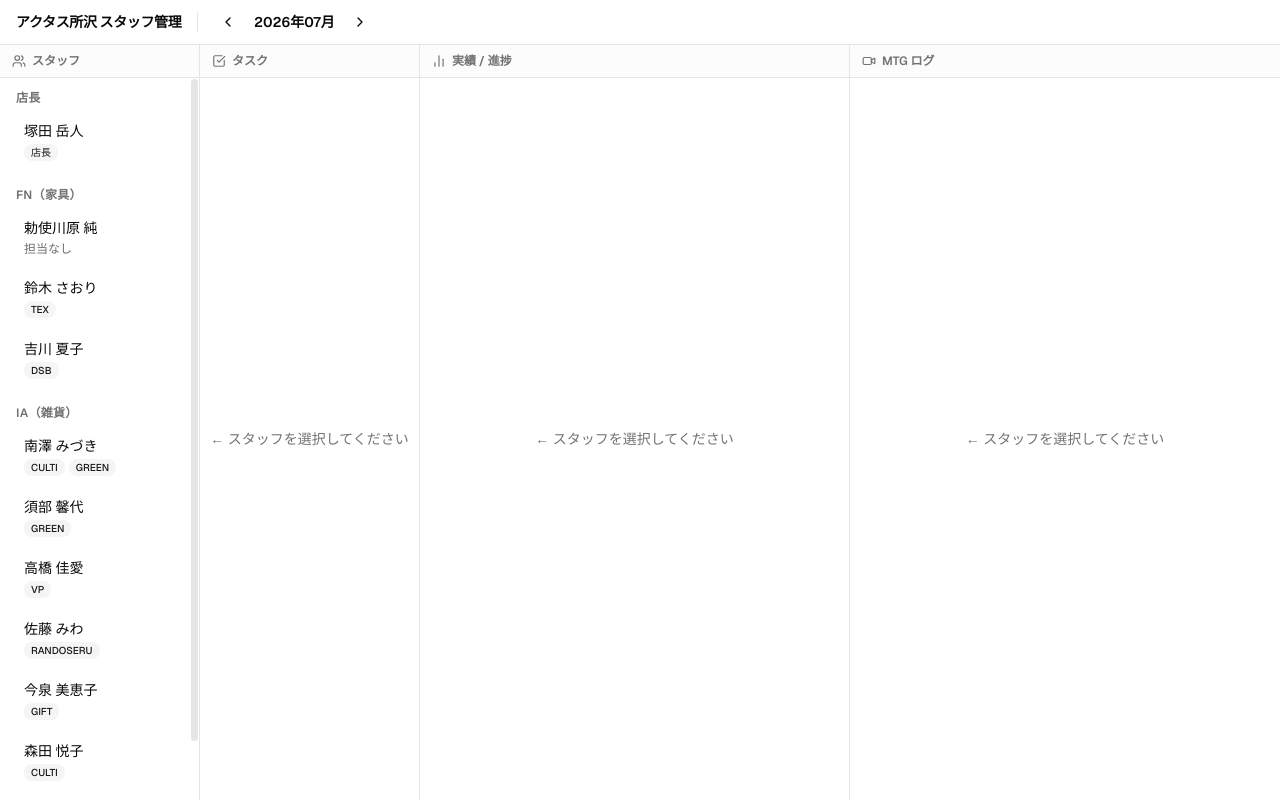
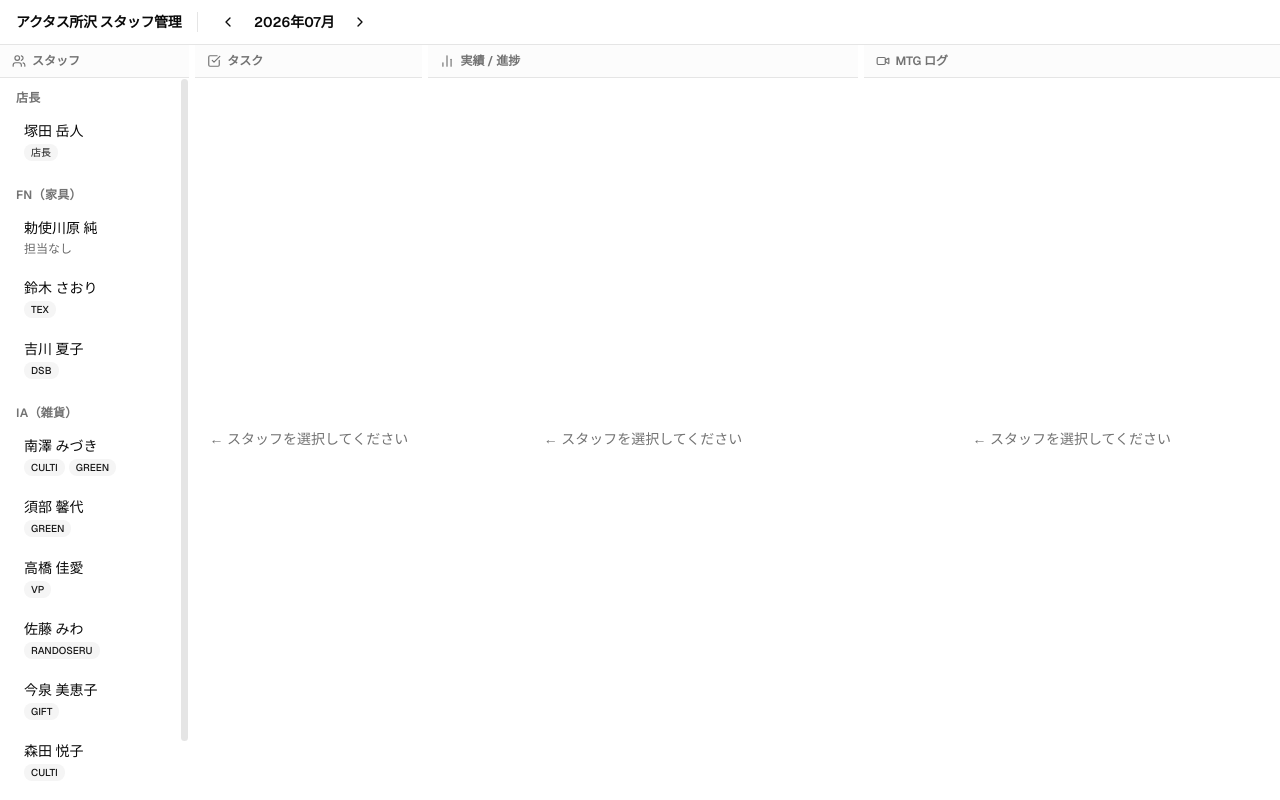
Before and after one commit to G-tsukada/TOKOROZAWA_STAFF-TOOL, a Next.js app: page / in a window 1280 px wide. Built offline with nearby package versions, Linux system fonts and the light colour scheme.

Commit message:
feat: 4ペインをドラッグでリサイズ可能に変更

```diff
--- a/package.json
+++ b/package.json
@@ -17,6 +17,7 @@
     "pdfjs-dist": "^6.1.200",
     "react": "19.2.4",
     "react-dom": "19.2.4",
+    "react-resizable-panels": "^4.12.0",
     "shadcn": "^4.12.0",
     "tailwind-merge": "^3.6.0",
     "tw-animate-css": "^1.4.0",
--- a/src/app/page.tsx
+++ b/src/app/page.tsx
@@ -8,6 +8,11 @@ import { PaneMtg } from "@/components/panes/pane-mtg"
 import { Tabs, TabsContent, TabsList, TabsTrigger } from "@/components/ui/tabs"
 import { Separator } from "@/components/ui/separator"
 import { Users, CheckSquare, BarChart2, Video } from "lucide-react"
+import {
+  Panel,
+  Group as PanelGroup,
+  Separator as PanelResizeHandle,
+} from "react-resizable-panels"
 
 const PANE_TABS = [
   { value: "staff", label: "スタッフ", icon: Users, component: PaneStaff },
@@ -28,40 +33,55 @@ export default function Home() {
         <MonthSelector />
       </header>
 
-      {/* PC: 4ペイン（md以上） */}
-      <div className="hidden md:grid flex-1 min-h-0 overflow-hidden"
-        style={{ gridTemplateColumns: "200px 220px 1fr 1fr" }}>
+      {/* PC: 4ペイン リサイザブル（md以上） */}
+      <div className="hidden md:flex flex-1 min-h-0 overflow-hidden">
+        <PanelGroup direction="horizontal" className="flex-1">
           {/* Pane1 */}
-        <div className="border-r flex flex-col min-h-0">
+          <Panel defaultSize={15} minSize={8}>
+            <div className="flex flex-col h-full min-h-0">
               <PaneHeader label="スタッフ" icon={<Users className="h-3.5 w-3.5" />} />
               <div className="flex-1 min-h-0 overflow-hidden">
                 <PaneStaff />
               </div>
             </div>
+          </Panel>
+
+          <ResizeHandle />
 
           {/* Pane2 */}
-        <div className="border-r flex flex-col min-h-0">
+          <Panel defaultSize={18} minSize={8}>
+            <div className="flex flex-col h-full min-h-0">
               <PaneHeader label="タスク" icon={<CheckSquare className="h-3.5 w-3.5" />} />
               <div className="flex-1 min-h-0 overflow-hidden">
                 <PaneTasks />
               </div>
             </div>
+          </Panel>
+
+          <ResizeHandle />
 
           {/* Pane3 */}
-        <div className="border-r flex flex-col min-h-0">
+          <Panel defaultSize={34} minSize={8}>
+            <div className="flex flex-col h-full min-h-0">
               <PaneHeader label="実績 / 進捗" icon={<BarChart2 className="h-3.5 w-3.5" />} />
               <div className="flex-1 min-h-0 overflow-hidden">
                 <PaneProgress />
               </div>
             </div>
+          </Panel>
+
+          <ResizeHandle />
 
           {/* Pane4 */}
-        <div className="flex flex-col min-h-0">
+          <Panel defaultSize={33} minSize={8}>
+            <div className="flex flex-col h-full min-h-0">
               <PaneHeader label="MTG ログ" icon={<Video className="h-3.5 w-3.5" />} />
               <div className="flex-1 min-h-0 overflow-hidden">
                 <PaneMtg />
               </div>
             </div>
+          </Panel>
+        </PanelGroup>
       </div>
 
       {/* スマホ: タブ切替（md未満） */}
@@ -102,3 +122,25 @@ function PaneHeader({ label, icon }: { label: string; icon: React.ReactNode }) {
     </div>
   )
 }
+
+function ResizeHandle() {
+  return (
+    <PanelResizeHandle
+      style={{
+        width: "6px",
+        flexShrink: 0,
+        background: "hsl(var(--border))",
+        cursor: "col-resize",
+        transition: "background 0.15s",
+      }}
+      onMouseEnter={(e) => {
+        ;(e.currentTarget as HTMLElement).style.background =
+          "hsl(var(--primary) / 0.4)"
+      }}
+      onMouseLeave={(e) => {
+        ;(e.currentTarget as HTMLElement).style.background =
+          "hsl(var(--border))"
+      }}
+    />
+  )
+}
```
Also changed, not shown: 1 other file (tests, documents, lock files or other folders). Lines whose indentation alone changed are shown as unchanged.
